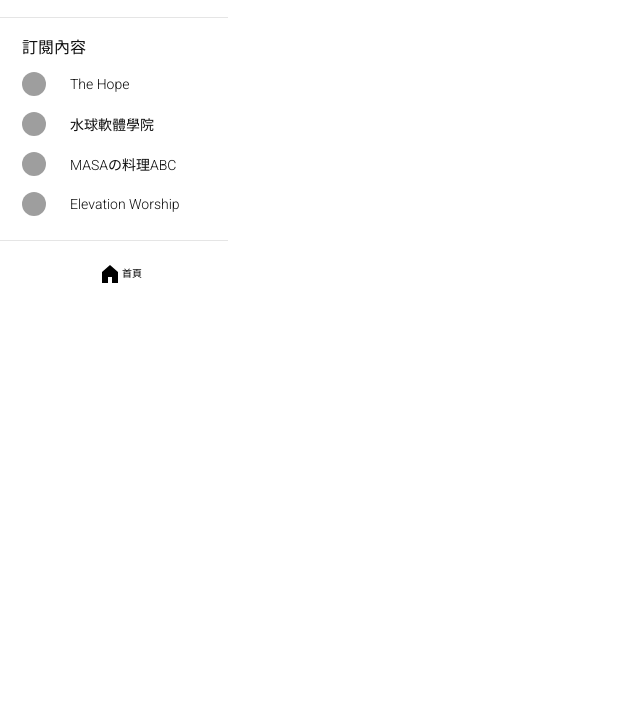
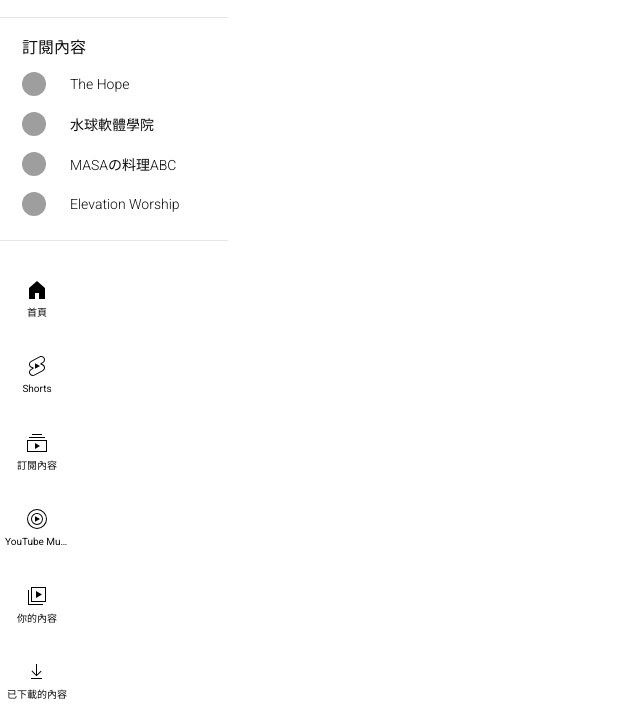
Before and after one commit to tli-gini/YouTube-Data-API, a plain HTML site: page dist/index.html in a window 1280 px wide. Shown: the part 538-1258 px from the top of the page, without its empty margins (0-640 px from the left). Before the commit the page ends 824 px from the top, so only its background shows below. Drawn offline with nearby package versions, Linux system fonts and the light colour scheme; files that its build step writes are made by us from their sources; grey boxes are pictures that could not be loaded; a web font is replaced by a local one.

Commit message:
mini-guider-2

```diff
--- a/dist/index.html
+++ b/dist/index.html
@@ -1033,7 +1033,7 @@
           </div>
           <div class="mini-guide-wrapper">
             <div class="mini-guide-button">
-              <div class="items">
+              <div class="mini-items">
                 <div class="mini-item">
                   <div class="left-icon">
                     <svg
@@ -1057,6 +1057,118 @@
                     </svg>
                   </div>
                   <div class="mini-string">首頁</div>
+                </div>
+                <div class="mini-item">
+                  <div class="left-icon">
+                    <svg
+                      xmlns="http://www.w3.org/2000/svg"
+                      height="24"
+                      viewBox="0 0 24 24"
+                      width="24"
+                      focusable="false"
+                      style="
+                        pointer-events: none;
+                        display: block;
+                        width: 100%;
+                        height: 100%;
+                      "
+                    >
+                      <path
+                        d="M10 14.65v-5.3L15 12l-5 2.65zm7.77-4.33-1.2-.5L18 9.06c1.84-.96 2.53-3.23 1.56-5.06s-3.24-2.53-5.07-1.56L6 6.94c-1.29.68-2.07 2.04-2 3.49.07 1.42.93 2.67 2.22 3.25.03.01 1.2.5 1.2.5L6 14.93c-1.83.97-2.53 3.24-1.56 5.07.97 1.83 3.24 2.53 5.07 1.56l8.5-4.5c1.29-.68 2.06-2.04 1.99-3.49-.07-1.42-.94-2.68-2.23-3.25zm-.23 5.86-8.5 4.5c-1.34.71-3.01.2-3.72-1.14-.71-1.34-.2-3.01 1.14-3.72l2.04-1.08v-1.21l-.69-.28-1.11-.46c-.99-.41-1.65-1.35-1.7-2.41-.05-1.06.52-2.06 1.46-2.56l8.5-4.5c1.34-.71 3.01-.2 3.72 1.14.71 1.34.2 3.01-1.14 3.72L15.5 9.26v1.21l1.8.74c.99.41 1.65 1.35 1.7 2.41.05 1.06-.52 2.06-1.46 2.56z"
+                      ></path>
+                    </svg>
+                  </div>
+                  <div class="mini-string">Shorts</div>
+                </div>
+                <div class="mini-item">
+                  <div class="left-icon">
+                    <svg
+                      xmlns="http://www.w3.org/2000/svg"
+                      enable-background="new 0 0 24 24"
+                      height="24"
+                      viewBox="0 0 24 24"
+                      width="24"
+                      focusable="false"
+                      style="
+                        pointer-events: none;
+                        display: block;
+                        width: 100%;
+                        height: 100%;
+                      "
+                    >
+                      <path
+                        d="M10 18v-6l5 3-5 3zm7-15H7v1h10V3zm3 3H4v1h16V6zm2 3H2v12h20V9zM3 10h18v10H3V10z"
+                      ></path>
+                    </svg>
+                  </div>
+                  <div class="mini-string">訂閱內容</div>
+                </div>
+                <div class="mini-item">
+                  <div class="left-icon">
+                    <svg
+                      xmlns="http://www.w3.org/2000/svg"
+                      height="24"
+                      viewBox="0 0 24 24"
+                      width="24"
+                      focusable="false"
+                      style="
+                        pointer-events: none;
+                        display: block;
+                        width: 100%;
+                        height: 100%;
+                      "
+                    >
+                      <path
+                        d="M10 9.35 15 12l-5 2.65zM12 7a5 5 0 105 5 5 5 0 00-5-5m0-1a6 6 0 11-6 6 6 6 0 016-6zm0-3a9 9 0 109 9 9 9 0 00-9-9m0-1A10 10 0 112 12 10 10 0 0112 2z"
+                      ></path>
+                    </svg>
+                  </div>
+                  <div class="mini-string">YouTube Music</div>
+                </div>
+                <div class="mini-item">
+                  <div class="left-icon">
+                    <svg
+                      xmlns="http://www.w3.org/2000/svg"
+                      enable-background="new 0 0 24 24"
+                      height="24"
+                      viewBox="0 0 24 24"
+                      width="24"
+                      focusable="false"
+                      style="
+                        pointer-events: none;
+                        display: block;
+                        width: 100%;
+                        height: 100%;
+                      "
+                    >
+                      <path
+                        d="m11 7 6 3.5-6 3.5V7zm7 13H4V6H3v15h15v-1zm3-2H6V3h15v15zM7 17h13V4H7v13z"
+                      ></path>
+                    </svg>
+                  </div>
+                  <div class="mini-string">你的內容</div>
+                </div>
+                <div class="mini-item">
+                  <div class="left-icon">
+                    <svg
+                      xmlns="http://www.w3.org/2000/svg"
+                      height="24"
+                      viewBox="0 0 24 24"
+                      width="24"
+                      focusable="false"
+                      style="
+                        pointer-events: none;
+                        display: block;
+                        width: 100%;
+                        height: 100%;
+                      "
+                    >
+                      <path
+                        d="M17 18v1H6v-1h11zm-.5-6.6-.7-.7-3.8 3.7V4h-1v10.4l-3.8-3.8-.7.7 5 5 5-4.9z"
+                      ></path>
+                    </svg>
+                  </div>
+                  <div class="mini-string">已下載的內容</div>
                 </div>
               </div>
             </div>
--- a/src/index.scss
+++ b/src/index.scss
@@ -173,12 +173,20 @@
 
 //mini-left-guide
 
+.mini-guide-wrapper {
+  display: flex;
+  width: 74px;
+  align-items: center;
+  justify-content: center;
+}
+
 .mini-item {
   display: flex;
+  flex-direction: column;
   align-items: center;
   justify-content: center;
-  width: 100%;
-  height: 100%;
+  padding: 16px 0 14px;
+  width: 64px;
 }
 
 .mini-string {
@@ -191,6 +199,7 @@
   font-size: 10px;
   font-weight: 400;
   line-height: 1.4rem;
+  color: #0f0f0f;
 }
 
 //right-container
```
